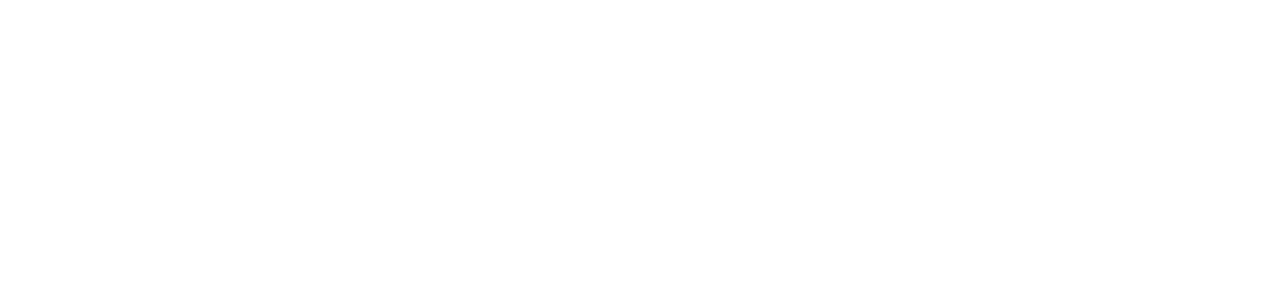
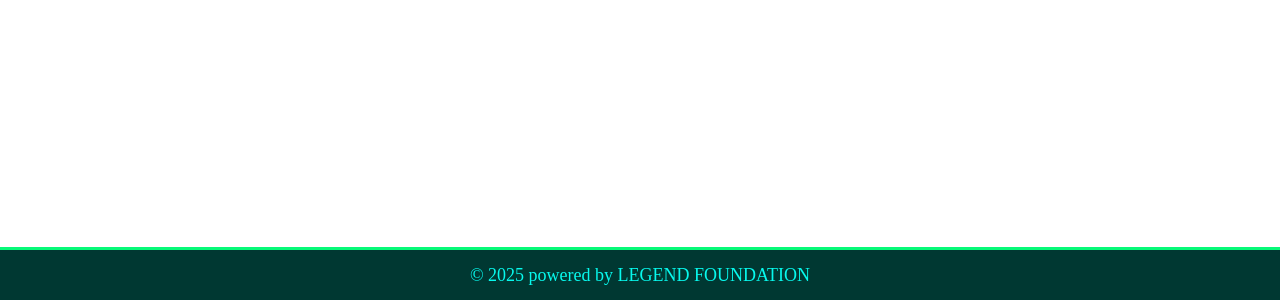
Before and after one commit to Abraham-trigs/FES-Manager, a React (Vite) app in the folder fes-manager/: page /ProjectFeed in a window 1280 px wide. Before the commit this address had no page. Shown: the part 500-800 px from the top of the page. Built offline with nearby package versions, Linux system fonts and the light colour scheme.

Commit message:
projectfeed page  developed

```diff
--- a/fes-manager/src/App.jsx
+++ b/fes-manager/src/App.jsx
@@ -2,12 +2,15 @@ import React from 'react';
 import './index.css';
 import { BrowserRouter as Router, Routes, Route } from 'react-router-dom';
 import WelcomePage from './components/WelcomePage/WelcomePage';
+import ProjectFeed from './components/ProjectFeed';
 
 const App = () => {
   return (
     // <WelcomePage />
       <Routes>
         <Route path="/" element={<WelcomePage />} />
+        <Route path="/ProjectFeed" element={<ProjectFeed />} />
+
       </Routes>
   );
 };
--- /dev/null
+++ b/fes-manager/src/components/ProjectFeed.jsx
@@ -0,0 +1,10 @@
+import React from 'react'
+import Footer from './WelcomePage/Footer'
+
+const ProjectFeed = () => {
+  return (
+    <Footer />
+  )
+}
+
+export default ProjectFeed
--- a/fes-manager/src/components/WelcomePage/WelcomeFooter.jsx
+++ b/fes-manager/src/components/WelcomePage/Footer.jsx
@@ -1,6 +1,6 @@
 import React from 'react';
 
-const WelcomeFooter = () => {
+const Footer = () => {
   return (
     <div className="fixed bottom-0 left-0 w-full">
       {/* Footer background */}
@@ -9,7 +9,7 @@ const WelcomeFooter = () => {
 
         {/* Centered Text */}
         <div className="w-full h-[50px] bg-darkGreen flex justify-center items-center">
-          <p className="text-cyanNeon text-lg font-semibold text-[0.7rem]">
+          <p className="text-cyanNeon text-lg text-[0.5em]">
             &copy; 2025 powered by LEGEND FOUNDATION
           </p>
         </div>
@@ -18,4 +18,4 @@ const WelcomeFooter = () => {
   );
 };
 
-export default WelcomeFooter;
+export default Footer;
--- a/fes-manager/src/components/WelcomePage/WelcomePage.jsx
+++ b/fes-manager/src/components/WelcomePage/WelcomePage.jsx
@@ -1,6 +1,6 @@
 import React from 'react';
 import WelcomeNavBar from './WelcomeNavBar';
-import WelcomeFooter from './WelcomeFooter';
+import Footer from './Footer';
 import LoginButton from '../loginButton';
 import SignupButton from '../SignupButton';
 
@@ -24,7 +24,7 @@ const WelcomePage = () => {
         </div>
       </div>
 
-      <WelcomeFooter />
+      <Footer />
     </div>
   );
 };
--- a/fes-manager/src/index.css
+++ b/fes-manager/src/index.css
@@ -1,11 +1,6 @@
-@tailwind base;
-@tailwind components;
-@tailwind utilities;
-
-
 :root {
     --darkGreen: #003832;
-    --green: #00504A;
+    --semiGreen: #00504A;
     --shade: #8DBDBA;
     --light: #6BD0CC;
     --cyanNeon: #07F9ED;
@@ -13,6 +8,10 @@
     --white: #FFFFFF;
   }
 
+  @tailwind base;
+@tailwind components;
+@tailwind utilities;
+
   body {
     font-family: 'TT Chocolates Trl';
   }
--- a/fes-manager/tailwind.config.js
+++ b/fes-manager/tailwind.config.js
@@ -5,7 +5,7 @@ export default {
     extend: {
       colors: {
         darkGreen: "var(--darkGreen)",
-        semiGreen: "var(--green)",
+        semiGreen: "var(--semiGreen)",
         shade: "var(--shade)",
         light: "var(--light)",
         cyanNeon: "var(--cyanNeon)",
```
